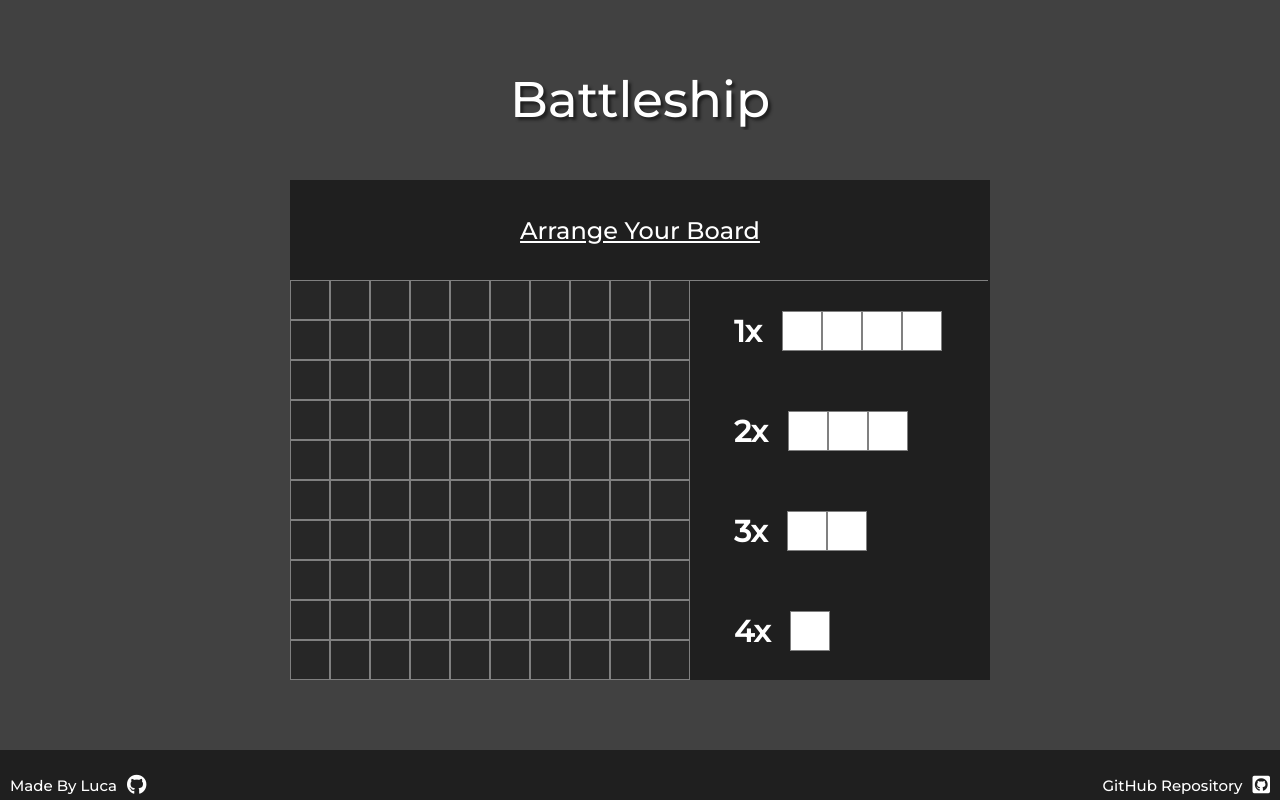
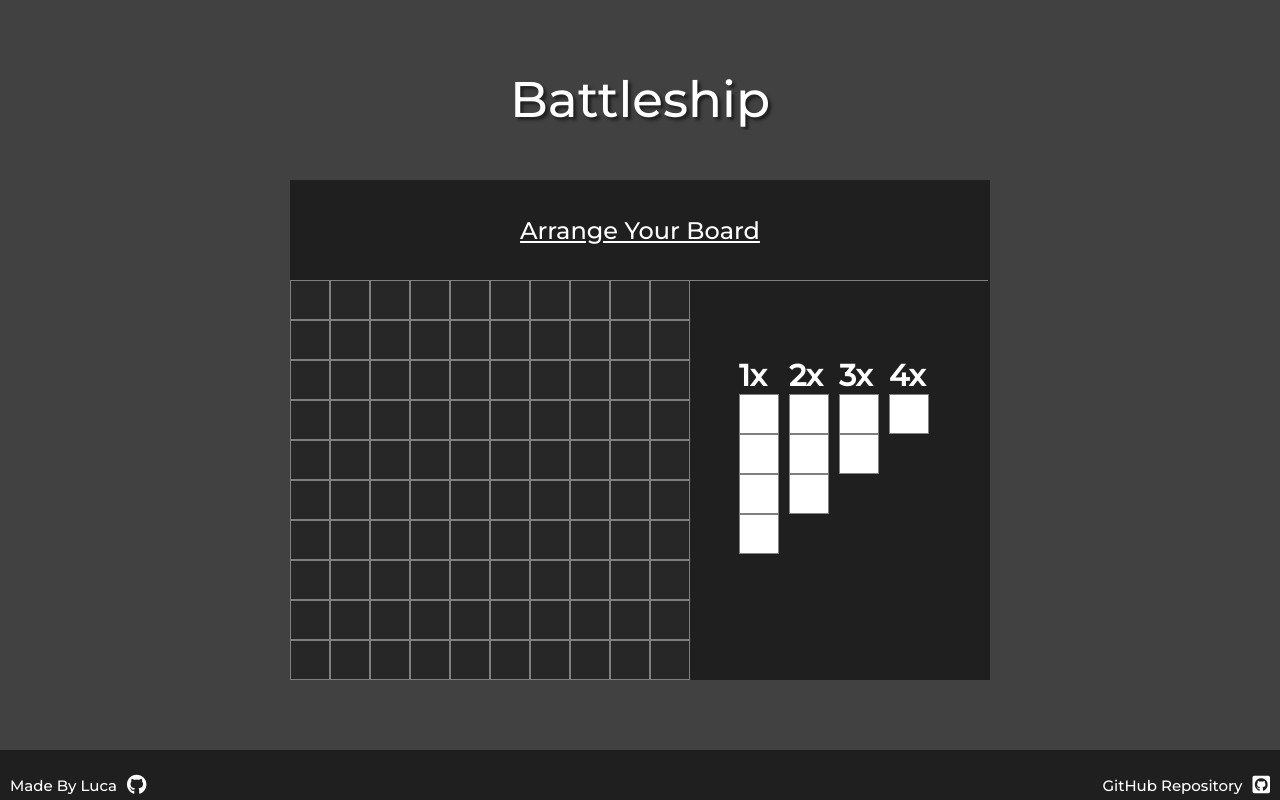
Before and after one commit to Cynto/battleship, a React (Create React App) app: page /#/start in a window 1280 px wide. Built offline with nearby package versions, Linux system fonts and the light colour scheme.

Commit message:
added ability to rotate ships

```diff
--- a/src/components/boatsContainer/BoatsContainer.tsx
+++ b/src/components/boatsContainer/BoatsContainer.tsx
@@ -1,18 +1,34 @@
-import React, { useState } from 'react';
+import React, { useState, useEffect } from 'react';
 import './boatsContainer.css';
 
 function BoatsContainer(props: any) {
-  const { setSize, changeGridItem, setDragging, gridIndex, hoverLeave } = props;
+  const {
+    setSize,
+    changeGridItem,
+    setDragging,
+    gridIndex,
+    hoverLeave,
+    rotation,
+  } = props;
   const [size4BoatAmount, setSize4BoatAmount] = useState(1);
   const [size3BoatAmount, setSize3BoatAmount] = useState(2);
   const [size2BoatAmount, setSize2BoatAmount] = useState(3);
   const [size1BoatAmount, setSize1BoatAmount] = useState(4);
+  const [verticalClass, setVerticalClass] = useState(
+    rotation === 'vertical' ? 'vertical' : '',
+  );
+
+  useEffect(() => {
+    if (rotation === 'vertical') {
+      setVerticalClass('vertical');
+    }else setVerticalClass('')
+  }, [rotation]);
   return (
-    <div className="boats-container">
-      <div className=" boat-amount-container">
+    <div className={`boats-container ${verticalClass}`}>
+      <div className={`boat-amount-container ${verticalClass}`}>
         <span>{size4BoatAmount}x</span>
         <div
-          className="draggable-item"
+          className={`draggable-item ${verticalClass}`}
           draggable="true"
           onDragStart={() => {
             if (size4BoatAmount > 0) {
@@ -38,10 +54,10 @@ function BoatsContainer(props: any) {
         </div>
       </div>
 
-      <div className=" boat-amount-container">
+      <div className={`boat-amount-container ${verticalClass}`}>
         <span>{size3BoatAmount}x</span>
         <div
-          className="draggable-item"
+          className={`draggable-item ${verticalClass}`}
           draggable="true"
           onDragStart={() => {
             if (size3BoatAmount > 0) {
@@ -65,11 +81,11 @@ function BoatsContainer(props: any) {
           <div className="visible-player grid-item"></div>
         </div>
       </div>
-      <div className=" boat-amount-container">
+      <div className={`boat-amount-container ${verticalClass}`}>
         <span>{size2BoatAmount}x</span>
 
         <div
-          className="draggable-item"
+          className={`draggable-item ${verticalClass}`}
           draggable="true"
           onDragStart={() => {
             if (size2BoatAmount > 0) {
@@ -93,10 +109,10 @@ function BoatsContainer(props: any) {
           <div className="visible-player grid-item"></div>
         </div>
       </div>
-      <div className=" boat-amount-container">
+      <div className={`boat-amount-container ${verticalClass}`}>
         <span>{size1BoatAmount}x</span>
         <div
-          className="draggable-item"
+          className={`draggable-item ${verticalClass}`}
           draggable="true"
           onDragStart={() => {
             if (size1BoatAmount > 0) {
--- a/src/components/boatsContainer/boatsContainer.css
+++ b/src/components/boatsContainer/boatsContainer.css
@@ -1,21 +1,11 @@
-.boats-container {
 
-  height: 100%;
-  width: 298px;
-  height: 400px;
-  display: flex;
-
-  justify-content: center;
-  align-items: center;
-  flex-wrap: wrap;
-  border-top: 1px solid grey;
-}
 .boat-amount-container {
 
   height: 40px;
 
   display: flex;
   align-items: center;
+
   color: white;
   width: 210px;
 }
@@ -28,3 +18,23 @@
   display: flex;
 
 }
+.vertical {
+  flex-direction: column;
+  align-items: unset;
+  height: auto;
+  width: 50px;
+  flex-wrap: wrap;
+  min-height: 210px;
+}
+.boats-container {
+
+
+  width: 298px;
+
+  display: flex;
+  flex-direction: row;
+  justify-content: center;
+  align-items: center;
+  flex-wrap: wrap;
+  border-top: 1px solid grey;
+}
--- a/src/components/start/Start.tsx
+++ b/src/components/start/Start.tsx
@@ -114,11 +114,6 @@ function Start() {
       }
     }
   });
-
-  useEffect(() => {
-    console.log(rotation);
-  }, [rotation]);
-
   return (
     <div data-testid="start" className="start">
       <div className="grid-layout-title-container">
@@ -162,6 +157,7 @@ function Start() {
             changeGridItem={changeGridItem}
             setDragging={setDragging}
             gridIndex={gridIndex}
+            rotation={rotation}
           />
         </div>
       </div>
```
